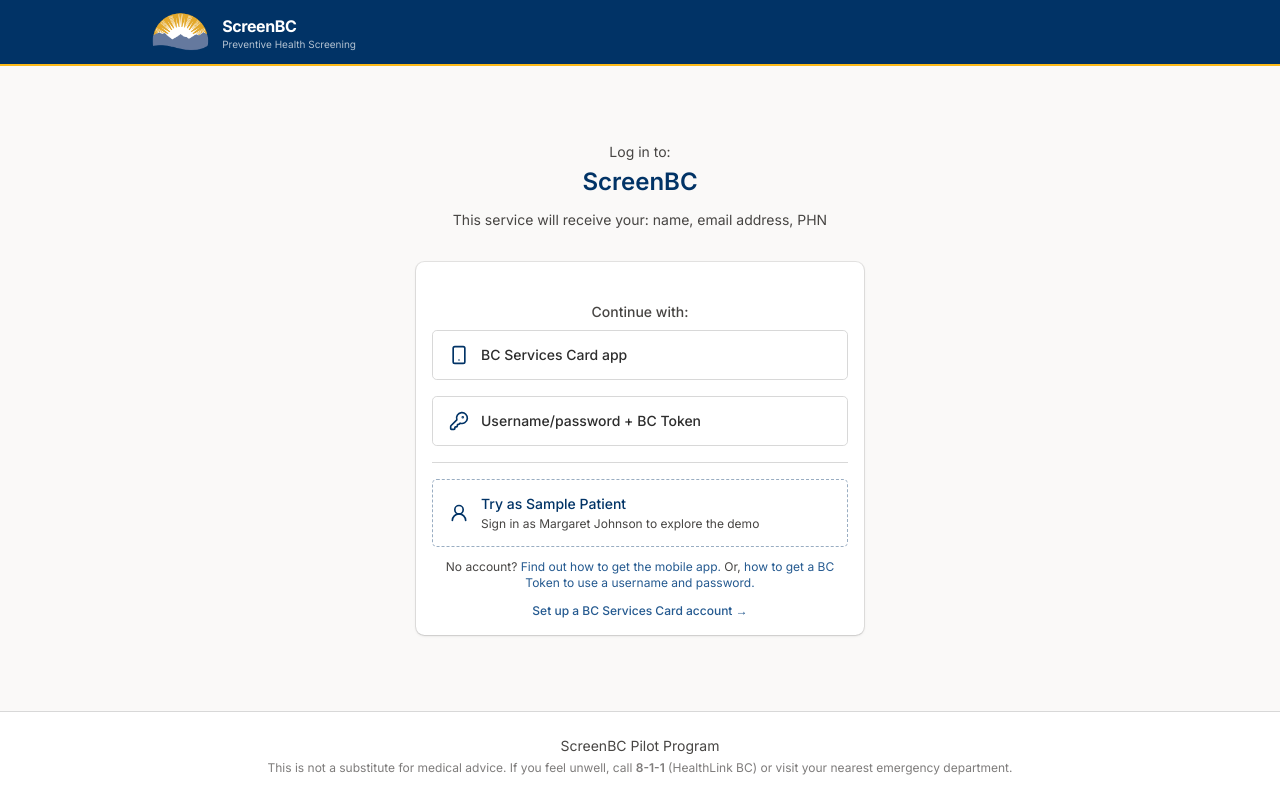
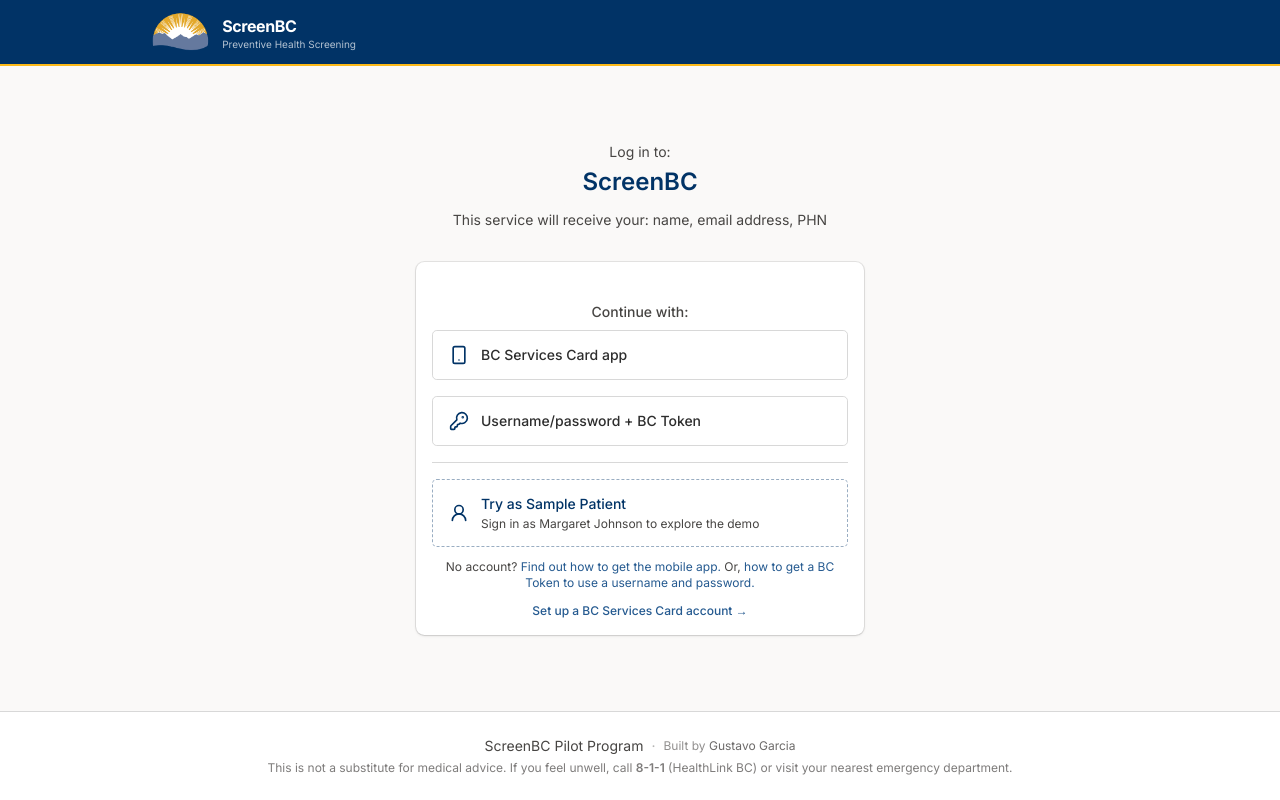
Before and after one commit to gustavogarci/screenbc, a Next.js app: page /login in a window 1280 px wide. Built offline with nearby package versions, Linux system fonts and the light colour scheme.

Commit message:
Add "Built by Gustavo Garcia" credit to footer (#9)
Co-authored-by: Claude Opus 4.6 <noreply@anthropic.com>

```diff
--- a/components/layout/footer.tsx
+++ b/components/layout/footer.tsx
@@ -2,8 +2,20 @@ export function Footer() {
   return (
     <footer className="no-print mt-auto border-t border-surface-border bg-white">
       <div className="max-w-5xl mx-auto px-6 py-6 text-center">
-        <p className="text-sm text-text-secondary">
-          ScreenBC Pilot Program
+        <p className="flex flex-col sm:flex-row items-center justify-center gap-x-2 gap-y-0.5 text-sm text-text-secondary">
+          <span>ScreenBC Pilot Program</span>
+          <span className="hidden sm:inline text-text-secondary/40">·</span>
+          <span className="text-xs text-text-secondary/60">
+            Built by{" "}
+            <a
+              href="https://www.linkedin.com/in/gustavogs/"
+              target="_blank"
+              rel="noopener noreferrer"
+              className="text-text-secondary/80 hover:underline"
+            >
+              Gustavo Garcia
+            </a>
+          </span>
         </p>
         <p className="text-xs text-text-secondary/70 mt-1">
           This is not a substitute for medical advice. If you feel unwell, call{" "}
```
